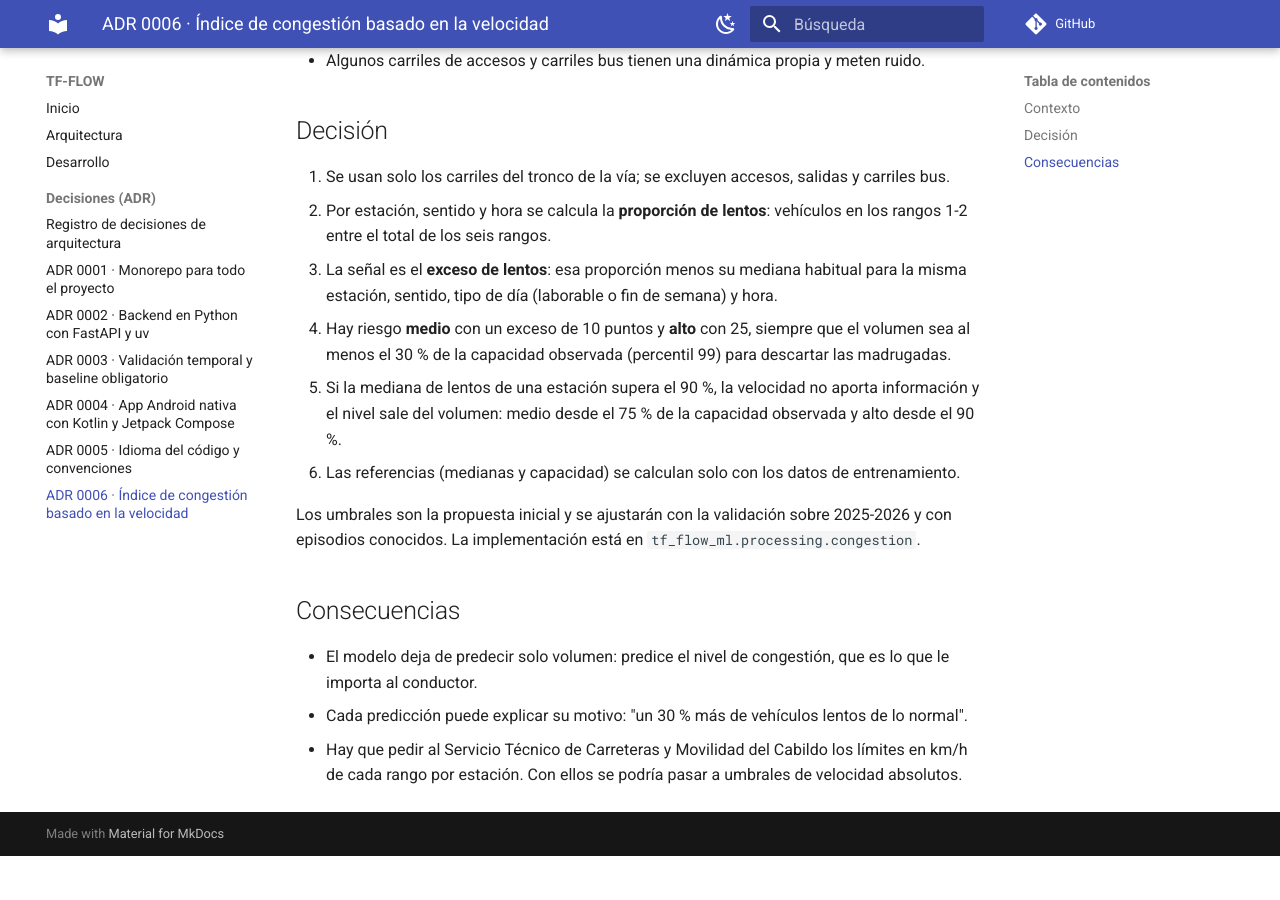
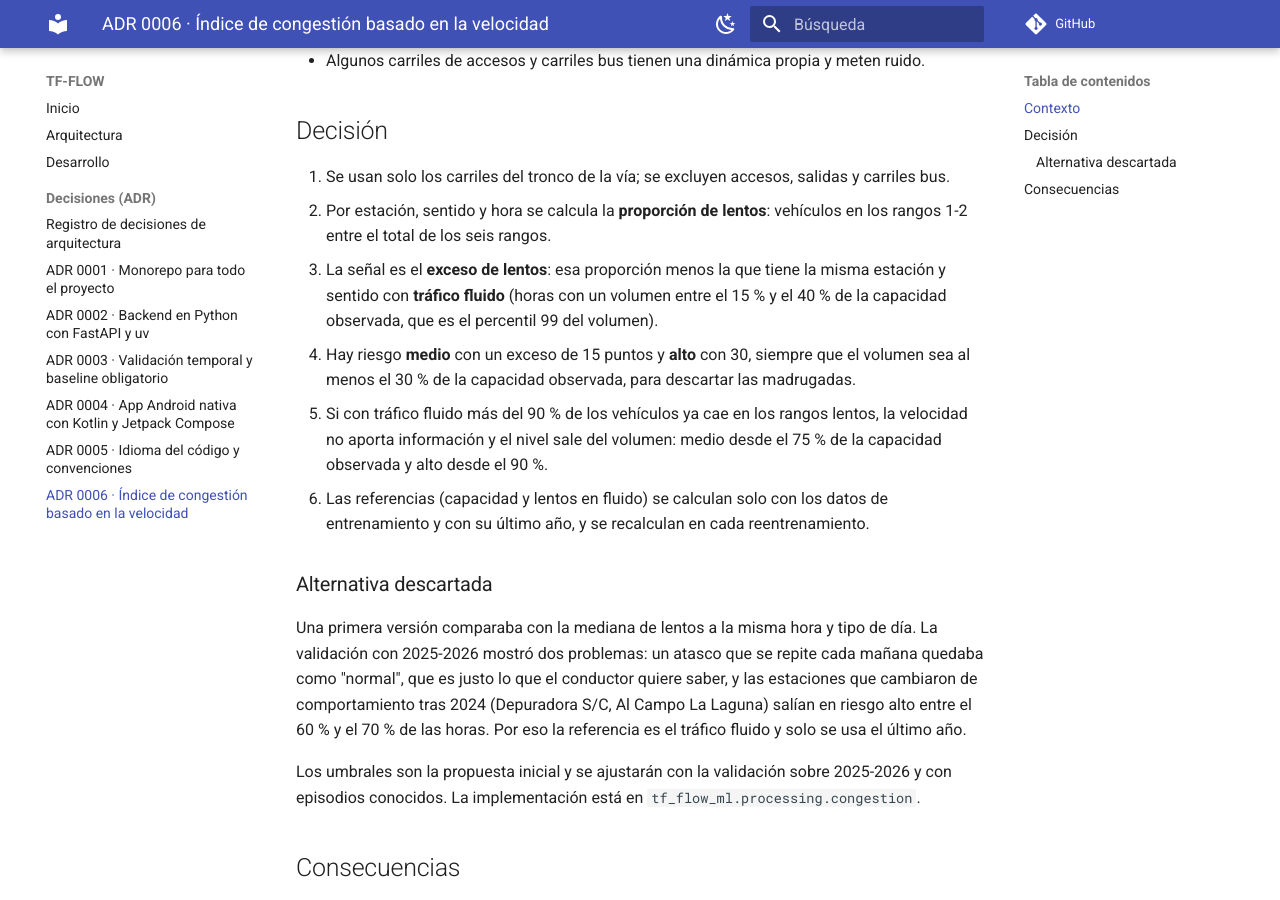
Before and after one commit to pgreyesdev/tf-flow, an MkDocs documentation site: the page built from docs/adr/0006-indice-de-congestion.md, in a window 1280 px wide and 900 px high, scrolled down 738 px. Built offline with MkDocs 1.6.1 and Material for MkDocs 9.7.7, drawn with Linux system fonts in a browser that asks for light colours; comment, search, counter and statistics services are not loaded; before the commit the page ends 1594 px from its top, so only the background shows below that; some of the changed text lies outside the part shown.

Commit message:
feat(ml): compare congestion with free-flow speed and use the latest year as reference

```diff
--- a/docs/adr/0006-indice-de-congestion.md
+++ b/docs/adr/0006-indice-de-congestion.md
@@ -1,6 +1,6 @@
 # ADR 0006 · Índice de congestión basado en la velocidad
 
-- **Estado:** propuesta, pendiente de validar con 2025-2026
+- **Estado:** propuesta, en validación con 2025-2026
 - **Fecha:** 2026-10-25
 
 ## Contexto
@@ -26,13 +26,24 @@ rangos de velocidad. El análisis exploratorio de 2019-2026 (10,6 millones de re
 1. Se usan solo los carriles del tronco de la vía; se excluyen accesos, salidas y carriles bus.
 2. Por estación, sentido y hora se calcula la **proporción de lentos**: vehículos en los rangos 1-2
    entre el total de los seis rangos.
-3. La señal es el **exceso de lentos**: esa proporción menos su mediana habitual para la misma
-   estación, sentido, tipo de día (laborable o fin de semana) y hora.
-4. Hay riesgo **medio** con un exceso de 10 puntos y **alto** con 25, siempre que el volumen sea
-   al menos el 30 % de la capacidad observada (percentil 99) para descartar las madrugadas.
-5. Si la mediana de lentos de una estación supera el 90 %, la velocidad no aporta información y el
-   nivel sale del volumen: medio desde el 75 % de la capacidad observada y alto desde el 90 %.
-6. Las referencias (medianas y capacidad) se calculan solo con los datos de entrenamiento.
+3. La señal es el **exceso de lentos**: esa proporción menos la que tiene la misma estación y
+   sentido con **tráfico fluido** (horas con un volumen entre el 15 % y el 40 % de la capacidad
+   observada, que es el percentil 99 del volumen).
+4. Hay riesgo **medio** con un exceso de 15 puntos y **alto** con 30, siempre que el volumen sea
+   al menos el 30 % de la capacidad observada, para descartar las madrugadas.
+5. Si con tráfico fluido más del 90 % de los vehículos ya cae en los rangos lentos, la velocidad no
+   aporta información y el nivel sale del volumen: medio desde el 75 % de la capacidad observada y
+   alto desde el 90 %.
+6. Las referencias (capacidad y lentos en fluido) se calculan solo con los datos de entrenamiento y
+   con su último año, y se recalculan en cada reentrenamiento.
+
+### Alternativa descartada
+
+Una primera versión comparaba con la mediana de lentos a la misma hora y tipo de día. La validación
+con 2025-2026 mostró dos problemas: un atasco que se repite cada mañana quedaba como "normal", que
+es justo lo que el conductor quiere saber, y las estaciones que cambiaron de comportamiento tras
+2024 (Depuradora S/C, Al Campo La Laguna) salían en riesgo alto entre el 60 % y el 70 % de las
+horas. Por eso la referencia es el tráfico fluido y solo se usa el último año.
 
 Los umbrales son la propuesta inicial y se ajustarán con la validación sobre 2025-2026 y con
 episodios conocidos. La implementación está en `tf_flow_ml.processing.congestion`.
```
Also changed, not shown: 4 other files.
